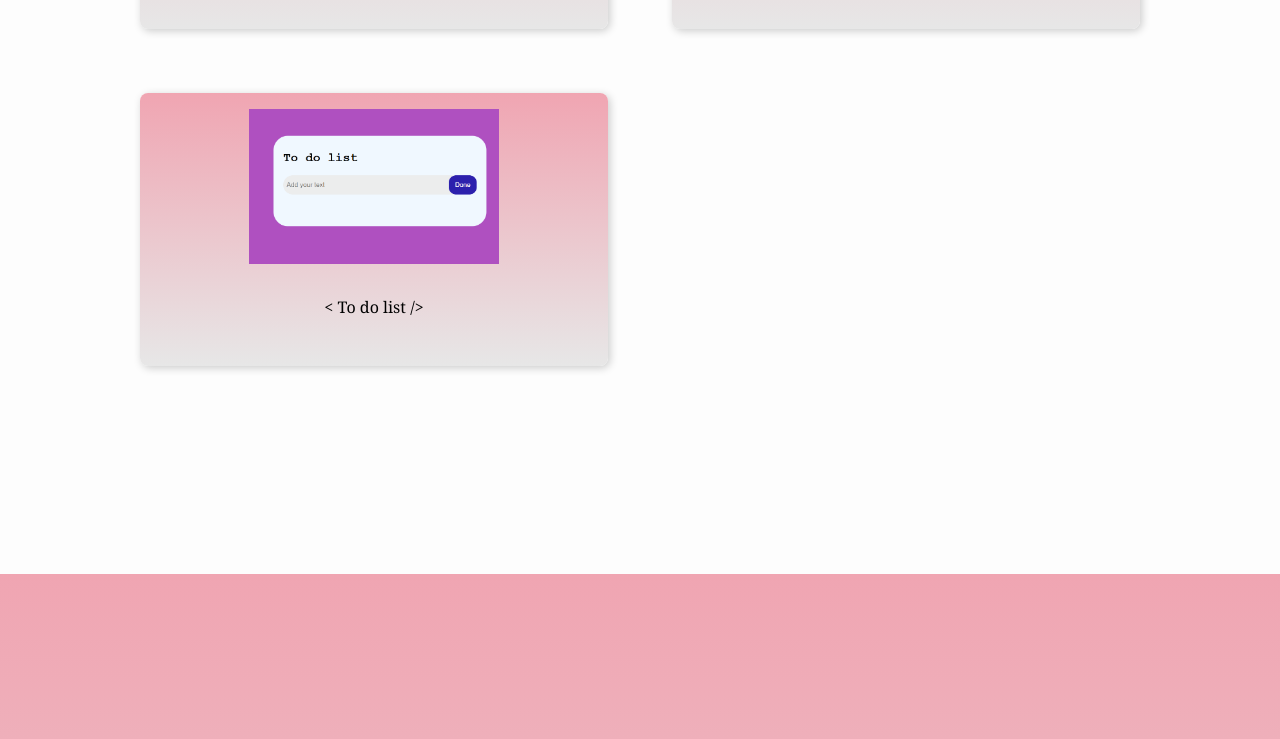
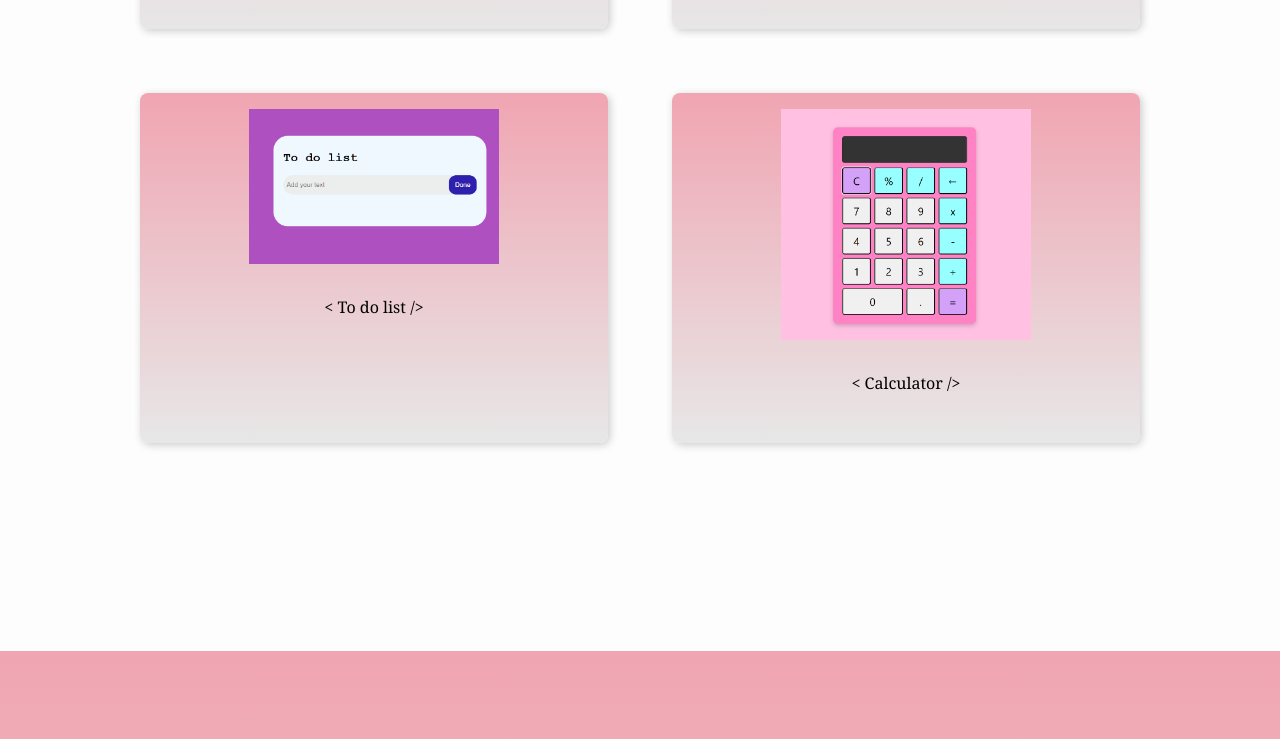
Before and after one commit to boumsahifatima/About-me, a plain HTML site: page index.html in a window 1280 px wide. Shown: the part 1759-2498 px from the top of the page. Drawn offline with nearby package versions, Linux system fonts and the light colour scheme.

Commit message:
Fix HTML structure and add missing projects
Signed-off-by: Fatima Boumsahi <fatima.boumsahi.23@ump.ac.ma>

```diff
--- a/index.html
+++ b/index.html
@@ -60,6 +60,14 @@
                  <span class="code">/></span>
             </p>
             </a>
+            <a href="https://boumsahifatima.github.io/calculator/" target="_blank" class="project project-tile">
+                <img src="calculator.png" alt="projrct">
+                <p class="project-title">
+                 <span class="code"><</span>
+                 Calculator
+                 <span class="code">/></span>
+            </p>
+            </a>
         </div>
     </section>
         <div class="container">
```
